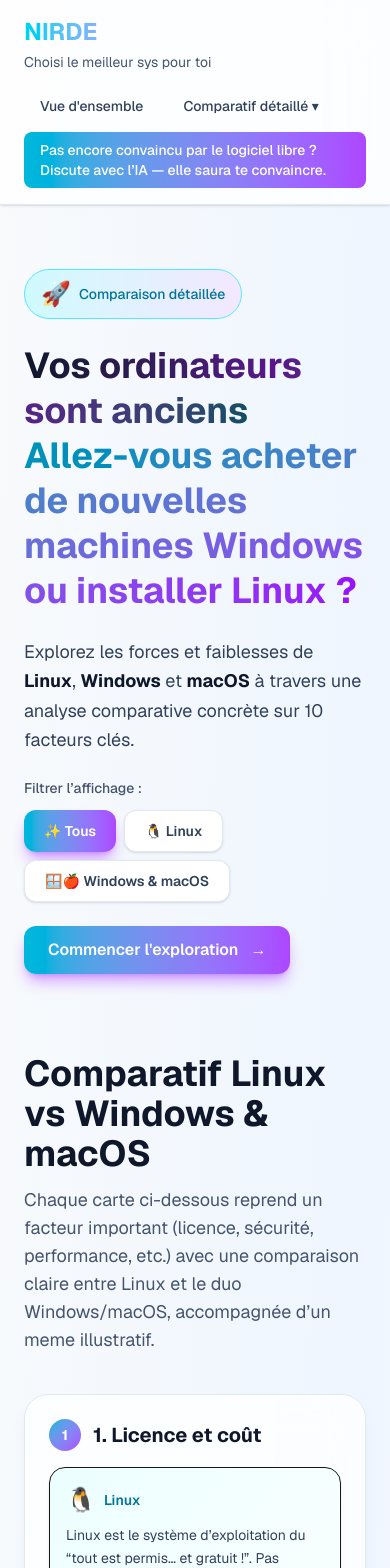
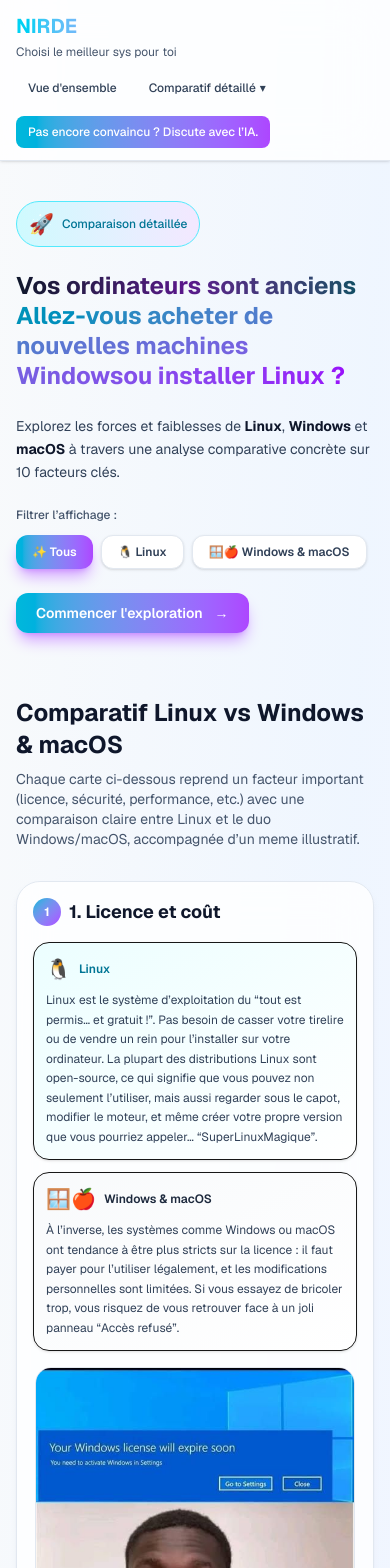
Before and after one commit to Rabani691/defis_principale, a Next.js app: page / in a window 390 px wide. Shown: the top 1568 px of the page. Built offline with nearby package versions, Linux system fonts and the light colour scheme.

Commit message:
responsive

```diff
--- a/src/app/page.tsx
+++ b/src/app/page.tsx
@@ -14,7 +14,6 @@
     othersText:
       "À l’inverse, les systèmes comme Windows ou macOS ont tendance à être plus stricts sur la licence : il faut payer pour l’utiliser légalement, et les modifications personnelles sont limitées. Si vous essayez de bricoler trop, vous risquez de vous retrouver face à un joli panneau “Accès refusé”.",
     memeSrc: "/mms/licence.jpg",
-
   },
   {
     id: "securite",
@@ -108,7 +107,6 @@
   const [inputMessage, setInputMessage] = useState("");
   const [showSubmenu, setShowSubmenu] = useState(false);
 
-
   const handleSendMessage = async () => {
     if (!inputMessage.trim()) return;
 
@@ -151,34 +149,38 @@
     <div className="min-h-screen bg-gradient-to-br from-slate-50 via-blue-50 to-purple-50">
       {/* NAVBAR */}
       <header className="sticky top-0 z-30 backdrop-blur-xl bg-white/80 border-b border-slate-200 shadow-sm">
-        <div className="mx-auto max-w-7xl px-6 py-4">
-          <div className="flex flex-col lg:flex-row lg:items-center lg:justify-between gap-4">
+        <div className="mx-auto max-w-7xl px-4 sm:px-6 py-3 sm:py-4">
+          <div className="flex flex-col gap-3 lg:flex-row lg:items-center lg:justify-between">
             <div>
-              <h1 className="text-2xl font-bold bg-gradient-to-r from-cyan-400 via-purple-400 to-pink-400 bg-clip-text text-transparent">
+              <h1 className="text-xl sm:text-2xl font-bold bg-gradient-to-r from-cyan-400 via-purple-400 to-pink-400 bg-clip-text text-transparent">
                 NIRDE
               </h1>
-              <p className="text-sm text-slate-600 mt-1">
+              <p className="text-xs sm:text-sm text-slate-600 mt-1">
                 Choisi le meilleur sys pour toi
               </p>
             </div>
 
-            <nav className="flex gap-2 flex-wrap">
+            <nav className="relative flex gap-2 flex-wrap items-center justify-start lg:justify-end">
               <Anchor href="#overview" label="Vue d'ensemble" />
+
+              {/* Dropdown Comparatif détaillé */}
+              <div className="relative">
                 <button
-                onClick={() => setShowSubmenu(!showSubmenu)}
-                className="px-4 py-2 rounded-lg text-sm font-medium text-slate-700 hover:text-slate-900 hover:bg-slate-100 transition-all"
+                  onClick={() => setShowSubmenu((prev) => !prev)}
+                  className="px-3 sm:px-4 py-2 rounded-lg text-xs sm:text-sm font-medium text-slate-700 hover:text-slate-900 hover:bg-slate-100 transition-all flex items-center gap-1"
                 >
-                Comparatif détaillé ▾
+                  Comparatif détaillé
+                  <span className="text-xs">▾</span>
                 </button>
                 {showSubmenu && (
-                <div className="absolute mt-2 bg-white shadow-lg border border-slate-200 rounded-xl p-3 z-50">
-                  <div className="flex flex-col gap-1 w-64">
+                  <div className="absolute left-0 top-full mt-2 w-56 sm:w-64 bg-white shadow-lg border border-slate-200 rounded-xl p-2 sm:p-3 z-50">
+                    <div className="flex flex-col gap-1 max-h-80 overflow-y-auto">
                       {FACTORS.map((factor) => (
                         <a
                           key={factor.id}
                           href={`#${factor.id}`}
                           onClick={() => setShowSubmenu(false)}
-                        className="px-3 py-2 rounded-lg text-sm text-slate-700 hover:bg-slate-100 transition"
+                          className="px-2 sm:px-3 py-1.5 sm:py-2 rounded-lg text-xs sm:text-sm text-slate-700 hover:bg-slate-100 transition"
                         >
                           {factor.title}
                         </a>
@@ -186,46 +188,44 @@
                     </div>
                   </div>
                 )}
-
-
-
+              </div>
 
               <a
-                // onClick={() => setShowChat(true)}
                 href="https://chatbruti-404.vercel.app/"
-                className="px-4 py-2 rounded-lg text-sm font-medium bg-gradient-to-r from-cyan-500 to-purple-500 text-white hover:shadow-lg transition-all"
+                className="mt-1 sm:mt-0 px-3 sm:px-4 py-2 rounded-lg text-xs sm:text-sm font-medium bg-gradient-to-r from-cyan-500 to-purple-500 text-white hover:shadow-lg transition-all text-center"
               >
-                Pas encore convaincu par le logiciel libre ? Discute avec l’IA — elle saura te convaincre.
+                Pas encore convaincu ? Discute avec l’IA.
               </a>
             </nav>
           </div>
         </div>
       </header>
 
-      <main className="mx-auto max-w-7xl px-6 pb-16 space-y-20">
+      <main className="mx-auto max-w-7xl px-4 sm:px-6 pb-12 sm:pb-16 space-y-16 sm:space-y-20">
         {/* HERO SECTION */}
-        <section id="overview" className="pt-16 lg:pt-24">
-          <div className="grid lg:grid-cols-1 gap-12 items-center">
+        <section id="overview" className="pt-10 sm:pt-16 lg:pt-24">
+          <div className="grid lg:grid-cols-1 gap-8 sm:gap-12 items-center">
             <div className="space-y-6">
-              <div className="inline-flex items-center gap-2 px-4 py-2 rounded-full bg-gradient-to-r from-cyan-100 to-purple-100 border border-cyan-300">
-                <span className="text-2xl">🚀</span>
-                <span className="text-sm text-cyan-700 font-medium">
+              <div className="inline-flex items-center gap-2 px-3 sm:px-4 py-2 rounded-full bg-gradient-to-r from-cyan-100 to-purple-100 border border-cyan-300">
+                <span className="text-xl sm:text-2xl">🚀</span>
+                <span className="text-xs sm:text-sm text-cyan-700 font-medium">
                   Comparaison détaillée
                 </span>
               </div>
 
-              <p className="text-4xl lg:text-5xl font-bold leading-tight">
+              <p className="text-2xl sm:text-3xl lg:text-5xl font-bold leading-tight">
                 <span className="bg-gradient-to-r from-slate-900 via-purple-900 to-cyan-900 bg-clip-text text-transparent">
                   Vos ordinateurs sont anciens
                 </span>
                 <br />
                 <span className="bg-gradient-to-r from-cyan-600 to-purple-600 bg-clip-text text-transparent">
-                  Allez-vous acheter de nouvelles machines Windows ou installer
-                  Linux ?
+                  Allez-vous acheter de nouvelles machines Windows
+                  <span className="hidden sm:inline"> </span>
+                  ou installer Linux ?
                 </span>
               </p>
 
-              <p className="text-lg text-slate-700 leading-relaxed">
+              <p className="text-sm sm:text-base md:text-lg text-slate-700 leading-relaxed max-w-2xl">
                 Explorez les forces et faiblesses de{" "}
                 <strong className="text-slate-900">Linux</strong>,{" "}
                 <strong className="text-slate-900">Windows</strong> et{" "}
@@ -234,7 +234,7 @@
               </p>
 
               <div className="space-y-3">
-                <p className="text-sm text-slate-600 font-medium">
+                <p className="text-xs sm:text-sm text-slate-600 font-medium">
                   Filtrer l’affichage :
                 </p>
                 <div className="flex flex-wrap gap-2">
@@ -261,7 +261,7 @@
 
               <a
                 href="#factors"
-                className="inline-flex items-center gap-3 px-6 py-3 rounded-xl bg-gradient-to-r from-cyan-500 to-purple-500 text-white font-semibold shadow-lg shadow-purple-500/50 hover:shadow-purple-500/70 hover:scale-105 transition-all"
+                className="inline-flex items-center gap-3 px-5 sm:px-6 py-2.5 sm:py-3 rounded-xl bg-gradient-to-r from-cyan-500 to-purple-500 text-white text-sm sm:text-base font-semibold shadow-lg shadow-purple-500/50 hover:shadow-purple-500/70 hover:scale-105 transition-all"
               >
                 Commencer l'exploration
                 <span>→</span>
@@ -271,24 +271,24 @@
         </section>
 
         {/* FACTORS SECTION */}
-        <section id="factors" className="scroll-mt-24 space-y-10">
+        <section id="factors" className="scroll-mt-24 space-y-8 sm:space-y-10">
           <div>
-            <h3 className="text-4xl font-bold text-slate-900 mb-3">
+            <h3 className="text-2xl sm:text-3xl lg:text-4xl font-bold text-slate-900 mb-2 sm:mb-3">
               Comparatif Linux vs Windows & macOS
             </h3>
-            <p className="text-lg text-slate-600 max-w-3xl">
+            <p className="text-sm sm:text-base md:text-lg text-slate-600 max-w-3xl">
               Chaque carte ci-dessous reprend un facteur important (licence,
               sécurité, performance, etc.) avec une comparaison claire entre
               Linux et le duo Windows/macOS, accompagnée d’un meme illustratif.
             </p>
           </div>
 
-          <div className="space-y-10">
+          <div className="space-y-8 sm:space-y-10">
             {FACTORS.map((factor, index) => (
               <section
                 key={factor.id}
                 id={factor.id}
-            className="scroll-mt-28"
+                className="scroll-mt-24 sm:scroll-mt-28"
               >
                 <FactorCard
                   index={index + 1}
@@ -301,18 +301,22 @@
               </section>
             ))}
           </div>
-
         </section>
       </main>
 
       {/* FOOTER */}
       <footer className="border-t border-slate-200 bg-white/80 backdrop-blur-xl">
+        {/* Le jeu prend toute la largeur avec scroll horizontal si besoin sur mobile */}
+        <div className="w-full overflow-x-auto">
+          <div className="min-w-[320px] max-w-5xl mx-auto">
+            <TuxResistance />
+          </div>
+        </div>
 
-      <TuxResistance></TuxResistance>
-        <div className="mx-auto max-w-7xl px-6 py-8">
-          <div className="flex flex-col md:flex-row items-center justify-between gap-4 text-sm text-slate-600">
-            <p>© 2025 NIRD </p>
-            <p className="text-xs text-slate-500">
+        <div className="mx-auto max-w-7xl px-4 sm:px-6 py-6 sm:py-8">
+          <div className="flex flex-col md:flex-row items-center justify-between gap-2 sm:gap-4 text-xs sm:text-sm text-slate-600 text-center md:text-left">
+            <p>© 2025 NIRD</p>
+            <p className="text-[10px] sm:text-xs text-slate-500">
               Créé par GROUPE 404 pour aider les utilisateurs à faire des choix
             </p>
           </div>
@@ -328,7 +332,7 @@
   return (
     <a
       href={href}
-      className="px-4 py-2 rounded-lg text-sm font-medium text-slate-700 hover:text-slate-900 hover:bg-slate-100 transition-all"
+      className="px-3 sm:px-4 py-2 rounded-lg text-xs sm:text-sm font-medium text-slate-700 hover:text-slate-900 hover:bg-slate-100 transition-all"
     >
       {label}
     </a>
@@ -347,7 +351,7 @@
   return (
     <button
       onClick={onClick}
-      className={`px-5 py-2.5 rounded-xl text-sm font-semibold transition-all ${
+      className={`px-4 sm:px-5 py-2 rounded-xl text-xs sm:text-sm font-semibold transition-all ${
         active
           ? "bg-gradient-to-r from-cyan-500 to-purple-500 text-white shadow-lg shadow-purple-500/50"
           : "bg-white text-slate-700 hover:bg-slate-50 border border-slate-200 shadow-sm"
@@ -374,52 +378,54 @@
   focusedOS: FocusOS;
 }) {
   return (
-    <article className="rounded-3xl border border-slate-200 bg-white/80 backdrop-blur-xl shadow-lg shadow-slate-200/60 overflow-hidden">
-      <div className="grid gap-6 lg:grid-cols-[minmax(0,2fr)_minmax(0,2fr)_minmax(0,1.4fr)] p-6 lg:p-8">
+    <article className="rounded-3xl border border-slate-200 bg-white/80 backdrop-blur-xl shadow-md sm:shadow-lg shadow-slate-200/60 overflow-hidden">
+      <div className="grid gap-4 sm:gap-6 lg:grid-cols-3 p-4 sm:p-6 lg:p-8">
         {/* Text zone */}
         <div className="lg:col-span-2 space-y-4">
-          <div className="flex items-center gap-3">
-            <span className="inline-flex h-8 w-8 items-center justify-center rounded-full bg-gradient-to-br from-cyan-500 to-purple-500 text-white text-sm font-bold">
+          <div className="flex flex-wrap items-center gap-2 sm:gap-3">
+            <span className="inline-flex h-7 w-7 sm:h-8 sm:w-8 items-center justify-center rounded-full bg-gradient-to-br from-cyan-500 to-purple-500 text-white text-xs sm:text-sm font-bold">
               {index}
             </span>
-            <h4 className="text-xl font-bold text-slate-900">{title}</h4>
+            <h4 className="text-lg sm:text-xl font-bold text-slate-900">
+              {title}
+            </h4>
           </div>
 
-          <div className="grid gap-4 md:grid-cols-2">
+          <div className="grid gap-3 sm:gap-4 md:grid-cols-2">
             {/* Linux card */}
             <div
-              className={`rounded-2xl border bg-gradient-to-br from-cyan-50 to-white p-4 shadow-sm transition-all ${
+              className={`rounded-2xl border bg-gradient-to-br from-cyan-50 to-white p-3 sm:p-4 shadow-sm transition-all ${
                 focusedOS !== "all" && focusedOS !== "Linux"
                   ? "opacity-40"
                   : "opacity-100"
               }`}
             >
               <div className="flex items-center gap-2 mb-2">
-                <span className="text-2xl">🐧</span>
-                <span className="text-sm font-semibold text-cyan-700">
+                <span className="text-xl sm:text-2xl">🐧</span>
+                <span className="text-xs sm:text-sm font-semibold text-cyan-700">
                   Linux
                 </span>
               </div>
-              <p className="text-sm text-slate-700 leading-relaxed">
+              <p className="text-xs sm:text-sm text-slate-700 leading-relaxed">
                 {linuxText}
               </p>
             </div>
 
             {/* Windows + macOS card */}
             <div
-              className={`rounded-2xl border bg-gradient-to-br from-slate-50 to-white p-4 shadow-sm transition-all ${
+              className={`rounded-2xl border bg-gradient-to-br from-slate-50 to-white p-3 sm:p-4 shadow-sm transition-all ${
                 focusedOS !== "all" && focusedOS !== "Windows/macOS"
                   ? "opacity-40"
                   : "opacity-100"
               }`}
             >
               <div className="flex items-center gap-2 mb-2">
-                <span className="text-2xl">🪟🍎</span>
-                <span className="text-sm font-semibold text-slate-800">
+                <span className="text-xl sm:text-2xl">🪟🍎</span>
+                <span className="text-xs sm:text-sm font-semibold text-slate-800">
                   Windows & macOS
                 </span>
               </div>
-              <p className="text-sm text-slate-700 leading-relaxed">
+              <p className="text-xs sm:text-sm text-slate-700 leading-relaxed">
                 {othersText}
               </p>
             </div>
@@ -427,11 +433,11 @@
         </div>
 
         {/* Meme zone */}
-          <div className="flex items-start">
+        <div className="flex items-start justify-center">
           <img
             src={memeSrc}
             alt={title}
-              className="w-full h-auto rounded-2xl border border-slate-200 object-contain"
+            className="w-full max-w-xs sm:max-w-sm h-auto rounded-2xl border border-slate-200 object-contain"
           />
         </div>
       </div>
```
Lines whose indentation alone changed are shown as unchanged.
